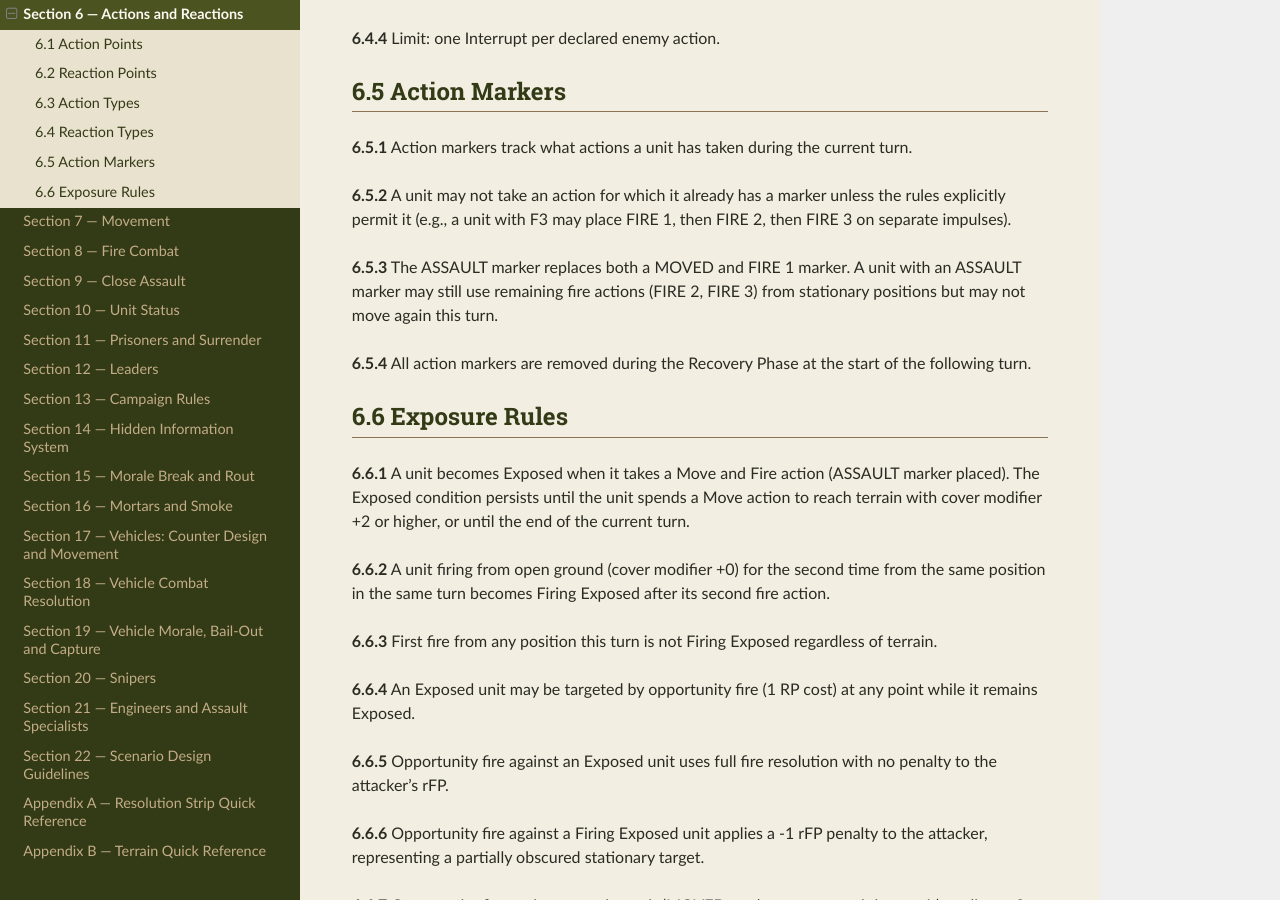
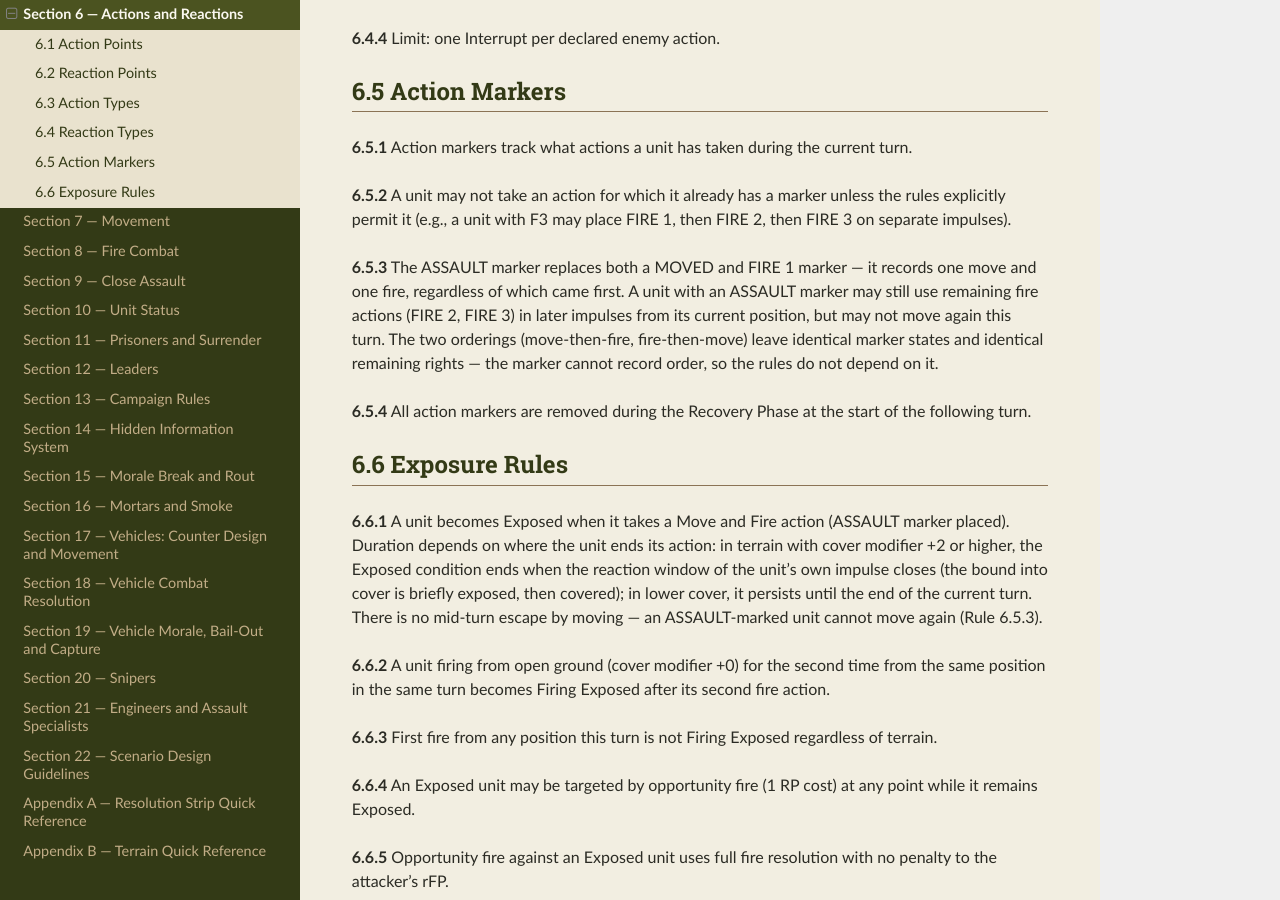
Before and after one commit to spugnoid/wdr-wargame, a Sphinx documentation site: the page built from docs/source/section_6__actions_and_reactions.rst, in a window 1280 px wide and 900 px high, scrolled down 2439 px. Built offline with Sphinx 7.4.7 and the Read the Docs theme 3.1.0, drawn with Linux system fonts in a browser that asks for light colours.

Commit message:
rules: symmetric ASSAULT marker, coherent Exposed duration (6.5.3, 6.6.1, 7.3.4-7.3.5)
Fire-then-move stacked FIRE 1 + ASSAULT against 6.5.3's 'replaces',
and gave different remaining rights than move-then-fire despite an
identical marker state. Both orders now leave ASSAULT alone with
identical rights. Exposed duration unified: ends with the unit's
own reaction window when the action ends in +2 cover, end of turn
otherwise; the unreachable Move-escape clause (ASSAULT units cannot
move again) is deleted. Design note E.75.

Co-Authored-By: Claude Fable 5 <noreply@anthropic.com>
Claude-Session: https://claude.ai/code/session_01MRhnethYPpBAmEh6wa83hu

```diff
--- a/docs/source/appendix_e__design_notes.rst
+++ b/docs/source/appendix_e__design_notes.rst
@@ -459,3 +459,8 @@ E.74  Hidden Information — Concealed Assignment
 -----------------------------------------------
 
 *Design note: the covered chart (E.20) solved retroactive tampering — a counter under a cover cannot be swapped after the fact — but not observation at the moment of hiding. As written in v0.9.2 the owning player visibly placed the real counter into a numbered slot, covered visibly-empty slots for the dummies, and moved the real blind marker before the dummies were even placed; a face-to-face opponent learned which number was real by simply watching, and the three-marker uncertainty E.21 describes never existed for a single impulse. The fix is procedural, not componentry: assignment happens out of the opponent's sight (a small screen, the table edge, covers face-down in hand), the whole group of covered slots and the whole group of numbered map markers are each committed simultaneously, and every marker in a group obeys the same placement envelope (anywhere the real unit could legally have reached), so neither chart handling, placement order, nor marker geometry distinguishes real from dummy. The cover still provides the tamper-evidence it always did; concealed simultaneous commitment now provides the secrecy the covers were being credited with.*
+
+E.75  ASSAULT Marker Symmetry and the Exposed Escape Clause
+-----------------------------------------------------------
+
+*Design note: two rules disagreed with the marker system they depended on. Old 7.3.4 had fire-then-move place a FIRE 1 marker AND an ASSAULT marker while 6.5.3 said ASSAULT replaces FIRE 1 — and gave the two orderings different remaining rights (fire-then-move forbade further fire; move-then-fire allowed FIRE 2/3) even though both leave the identical marker state, so the distinction depended on unrecorded history. The orderings are now fully symmetric: ASSAULT records one move and one fire whichever came first, remaining fire actions are available in either case, and no FIRE marker accompanies it. Separately, 6.6.1's escape from Exposure ("spends a Move action to reach cover +2") was unreachable — the only route into Exposure is the Assault action, whose marker forbids moving again — and 7.3.5 gave a different duration ("remainder of the reaction window") than 6.6.1 ("end of turn"). Both statements were half-right: Exposure now ends with the unit's own reaction window when the action ends in cover +2 or better (7.3.5's duration, for the case it was written for), and lasts to end of turn otherwise (6.6.1's duration, for a bound that ends in the open). The unreachable Move-escape clause is deleted.*
--- a/docs/source/section_6__actions_and_reactions.rst
+++ b/docs/source/section_6__actions_and_reactions.rst
@@ -117,7 +117,7 @@ The following reactions are available to the non-active player during the reacti
 
 **6.5.2**  A unit may not take an action for which it already has a marker unless the rules explicitly permit it (e.g., a unit with F3 may place FIRE 1, then FIRE 2, then FIRE 3 on separate impulses).
 
-**6.5.3**  The ASSAULT marker replaces both a MOVED and FIRE 1 marker. A unit with an ASSAULT marker may still use remaining fire actions (FIRE 2, FIRE 3) from stationary positions but may not move again this turn.
+**6.5.3**  The ASSAULT marker replaces both a MOVED and FIRE 1 marker — it records one move and one fire, regardless of which came first. A unit with an ASSAULT marker may still use remaining fire actions (FIRE 2, FIRE 3) in later impulses from its current position, but may not move again this turn. The two orderings (move-then-fire, fire-then-move) leave identical marker states and identical remaining rights — the marker cannot record order, so the rules do not depend on it.
 
 **6.5.4**  All action markers are removed during the Recovery Phase at the start of the following turn.
 
@@ -125,7 +125,7 @@ The following reactions are available to the non-active player during the reacti
 -------------------
 
 
-**6.6.1**  A unit becomes Exposed when it takes a Move and Fire action (ASSAULT marker placed). The Exposed condition persists until the unit spends a Move action to reach terrain with cover modifier +2 or higher, or until the end of the current turn.
+**6.6.1**  A unit becomes Exposed when it takes a Move and Fire action (ASSAULT marker placed). Duration depends on where the unit ends its action: in terrain with cover modifier +2 or higher, the Exposed condition ends when the reaction window of the unit's own impulse closes (the bound into cover is briefly exposed, then covered); in lower cover, it persists until the end of the current turn. There is no mid-turn escape by moving — an ASSAULT-marked unit cannot move again (Rule 6.5.3).
 
 **6.6.2**  A unit firing from open ground (cover modifier +0) for the second time from the same position in the same turn becomes Firing Exposed after its second fire action.
 
--- a/docs/source/section_7__movement.rst
+++ b/docs/source/section_7__movement.rst
@@ -131,9 +131,9 @@ Movement costs are in Movement Points (MP). Standard infantry has M2 = 2 MP per
 
 **7.3.3**  A unit with an ASSAULT marker may still use remaining fire actions (FIRE 2, FIRE 3) in subsequent impulses from a stationary position but may not move again this turn.
 
-**7.3.4**  A unit may fire and then move by taking a Fire action followed by a Move action in the same activation. Place FIRE 1 marker, then ASSAULT marker. The unit may not fire again after moving.
+**7.3.4**  The Assault action's move and fire may be taken in either order — bound then fire, or fire then bound. Either way, place the ASSAULT marker only: it subsumes the fire (Rule 6.5.3), and no FIRE 1 marker is placed alongside it. Remaining rights are identical in both orders.
 
-**7.3.5**  In both cases (move then fire, fire then move), the unit is considered Exposed for the remainder of the reaction window.
+**7.3.5**  In both cases the unit is Exposed (Rule 6.6.1): until its own reaction window closes if it ends the action in cover +2 or better, until the end of the turn otherwise.
 
 7.4  Careless Movement
 ----------------------
```
